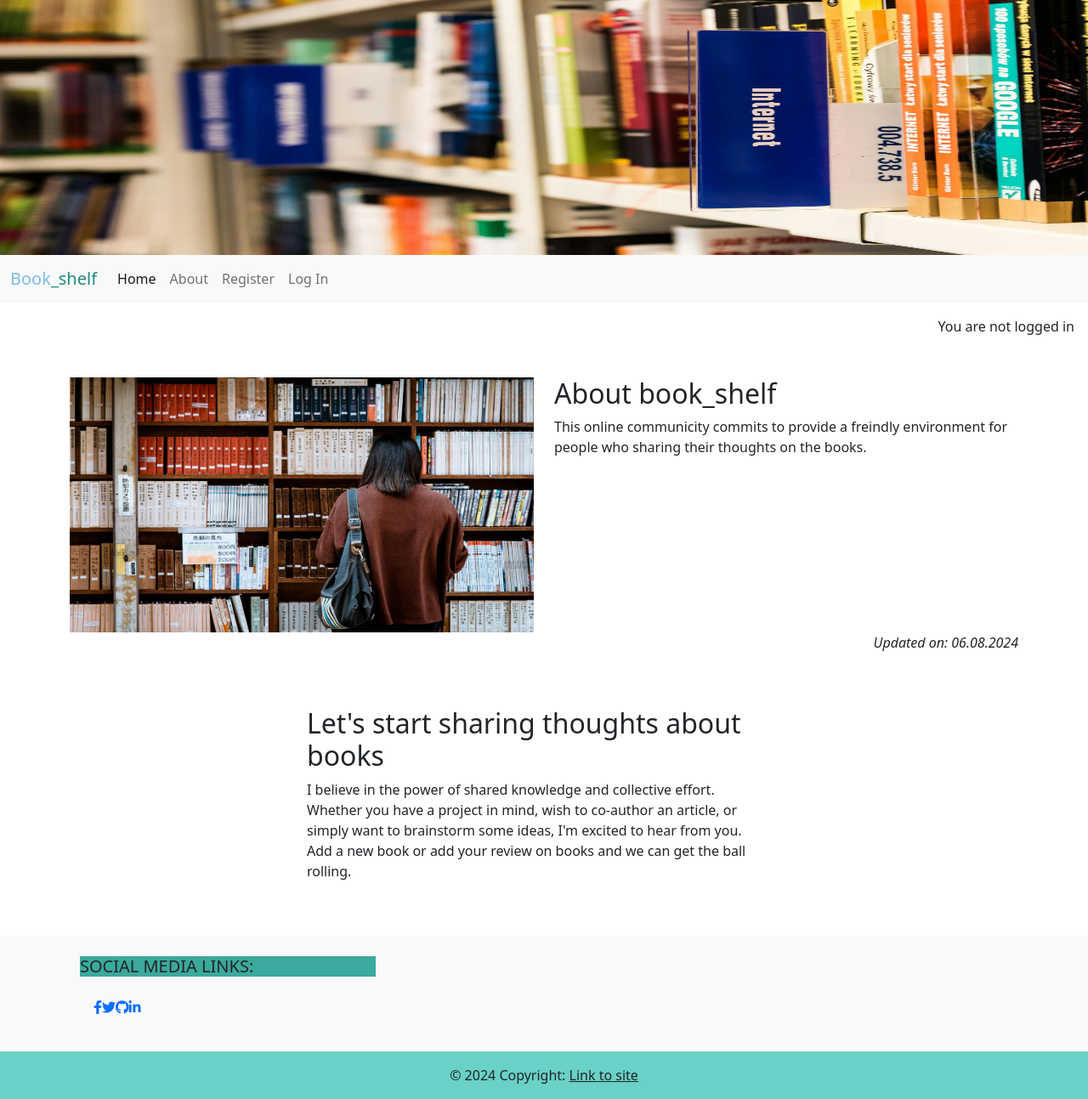
After one commit to Grace-YuGuo/book-shelf-full-stack, a Django app: page /about in a window 1280 px wide. The commit adds this page. Shown: the whole page at 85% size. Run offline with Django 4.2, Linux system fonts and the light colour scheme.

Commit message:
Add about.html

```diff
--- /dev/null
+++ b/book/templates/book/about.html
@@ -0,0 +1,34 @@
+{% extends 'base.html' %}
+{% load static %}
+{% block content %}
+
+<div class="container mt-5">
+    <div class="row">
+        <div class="col-6 text-center">
+            <img src="{% static 'images/about.jpg' %}" width=100%  height= 300 alt="about image">
+        </div>
+        <div class="col-6">
+            <!-- Title goes between these h2 tags -->
+            <h2>About book_shelf</h2>
+            <!-- Content goes directly underneath this -->
+            This online communicity commits to provide a freindly environment for people who sharing their thoughts on the books.
+        </div>
+    </div>
+    <div class="row">
+        <div class="col text-right">
+            <!-- Updated on field goes in here -->
+            <p class="text-end"><em>Updated on: 06.08.2024 </em></p>
+        </div>
+        <div class="row justify-content-center">
+            <div class="col-12 col-md-6 my-5">
+                <h2>Let's start sharing thoughts about books</h2>
+                <p>I believe in the power of shared knowledge and collective effort.
+                    Whether you have a project in mind, wish to co-author
+                    an article, or simply want to brainstorm some ideas,
+                    I'm excited to hear from you. Add a new book or add your review on books and
+                    we can get the ball rolling.</p>
+            </div>
+        </div>
+    </div>
+</div>
+{% endblock content %}
--- a/book/templates/book/index.html
+++ b/book/templates/book/index.html
@@ -31,7 +31,7 @@
                             <hr />
                             <p class="card-text text-muted h6">{{ book.category}}</p>
                             <hr />
-                            <p class="card-text text-muted h6">{{ book.created_on}}</p>
+                            <p class="card-text text-muted h6">Added : {{ book.created_on}}</p>
                             {% if user.is_authenticated and book.user == user%}
                             <a href="{% url 'edit_book' book.id %}" class="btn btn-dark">Update book</a>
                             <a href="{% url 'delete_book' book.id %}" class="btn btn-danger">Delete book</a>
--- a/book/urls.py
+++ b/book/urls.py
@@ -8,6 +8,7 @@ urlpatterns = [
     path('create/', views.create_book, name='create_book'),
     path('edit/<book_id>',views.edit_book,name='edit_book'),
     path('delete/<book_id>',views.delete_book,name='delete_book'),
+    path('about',views.about, name='about'),
     path('view/edit_review/<review_id>',views.edit_review,name='review_edit',),
     path('view/delete_review/<review_id>',views.delete_review,name='review_delete'),
 ]
--- a/book/views.py
+++ b/book/views.py
@@ -216,3 +216,7 @@ def delete_review(request, review_id):
         messages.add_message(request, messages.ERROR, 'You can only delete your own reviews!')
 
     return HttpResponseRedirect(reverse('book_detail', args=[review.book.id]))  # Redirect to a list of reviews or another appropriate page
+
+
+def about(request):
+    return render(request, 'book/about.html')
--- a/templates/base.html
+++ b/templates/base.html
@@ -45,7 +45,7 @@
                         <a class="nav-link active" aria-current="page" href="{% url 'home' %}">Home</a>
                     </li>
                     <li class="nav-item">
-                        <a class="nav-link" href="#">About</a>
+                        <a class="nav-link" href="{% url 'about' %}">About</a>
                     </li>
 
                     {% if user.is_authenticated %}
```
Also changed, not shown: static/images/about.jpg (added), 2 other files.
